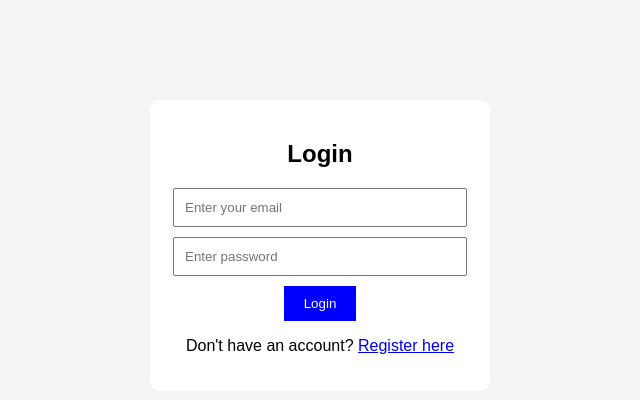
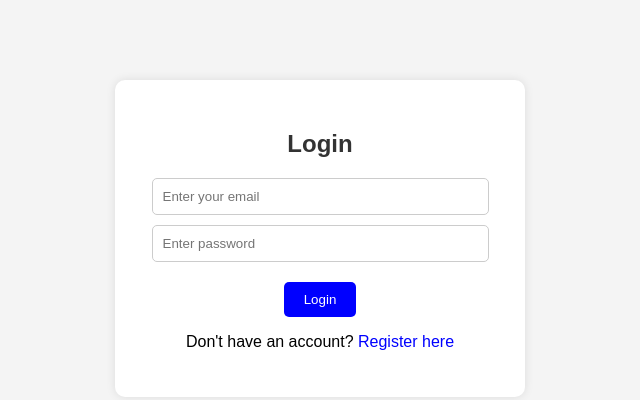
Before and after one commit to Kaweesi-Matia/contact-data-capture-app, a website: page public/login.html in a window 1280 px wide. Shown: the whole page, without its empty margins (320-960 px from the left). Drawn offline with Linux system fonts and the light colour scheme.

Commit message:
modify css

```diff
--- a/public/styles.css
+++ b/public/styles.css
@@ -1,15 +1,23 @@
 body {
-  font-family: Arial;
+  font-family: Arial, sans-serif;
   background: #f4f4f4;
+  margin: 0;
+  padding: 0;
 }
 
 .container {
-  width: 300px;
-  margin: 100px auto;
-  padding: 20px;
+  width: 350px;
+  margin: 80px auto;
+  padding: 30px;
   background: white;
   border-radius: 10px;
   text-align: center;
+  box-shadow: 0px 0px 10px rgba(0,0,0,0.1);
+}
+
+h2 {
+  margin-bottom: 20px;
+  color: #333;
 }
 
 input {
@@ -17,6 +25,8 @@ input {
   width: 90%;
   margin: 10px auto;
   padding: 10px;
+  border: 1px solid #ccc;
+  border-radius: 5px;
 }
 
 button {
@@ -24,4 +34,27 @@ button {
   background: blue;
   color: white;
   border: none;
+  border-radius: 5px;
+  cursor: pointer;
+  margin-top: 10px;
 }
+
+button:hover {
+  background: darkblue;
+}
+
+hr {
+  margin: 30px 0;
+  border: 0;
+  height: 1px;
+  background: #ccc;
+}
+
+a {
+  color: blue;
+  text-decoration: none;
+}
+
+a:hover {
+  text-decoration: underline;
+}
```
